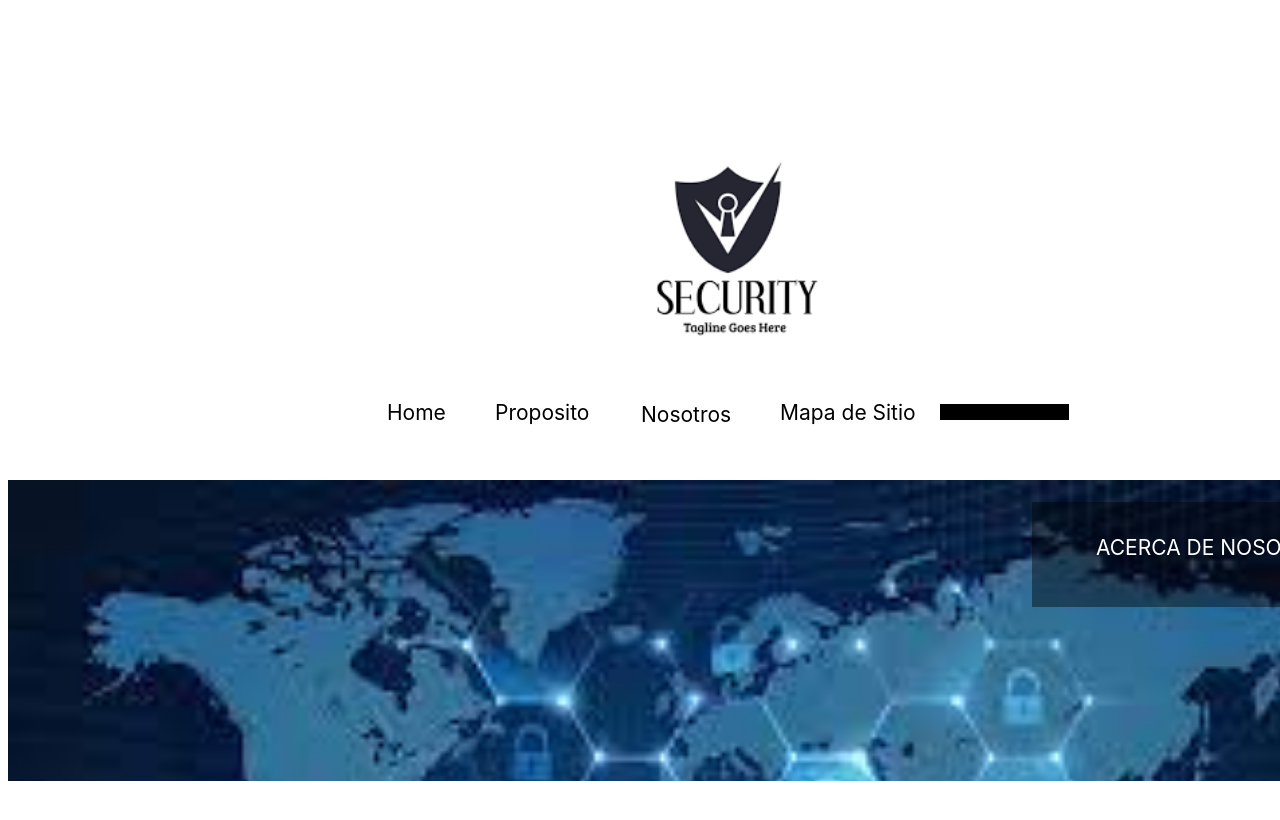
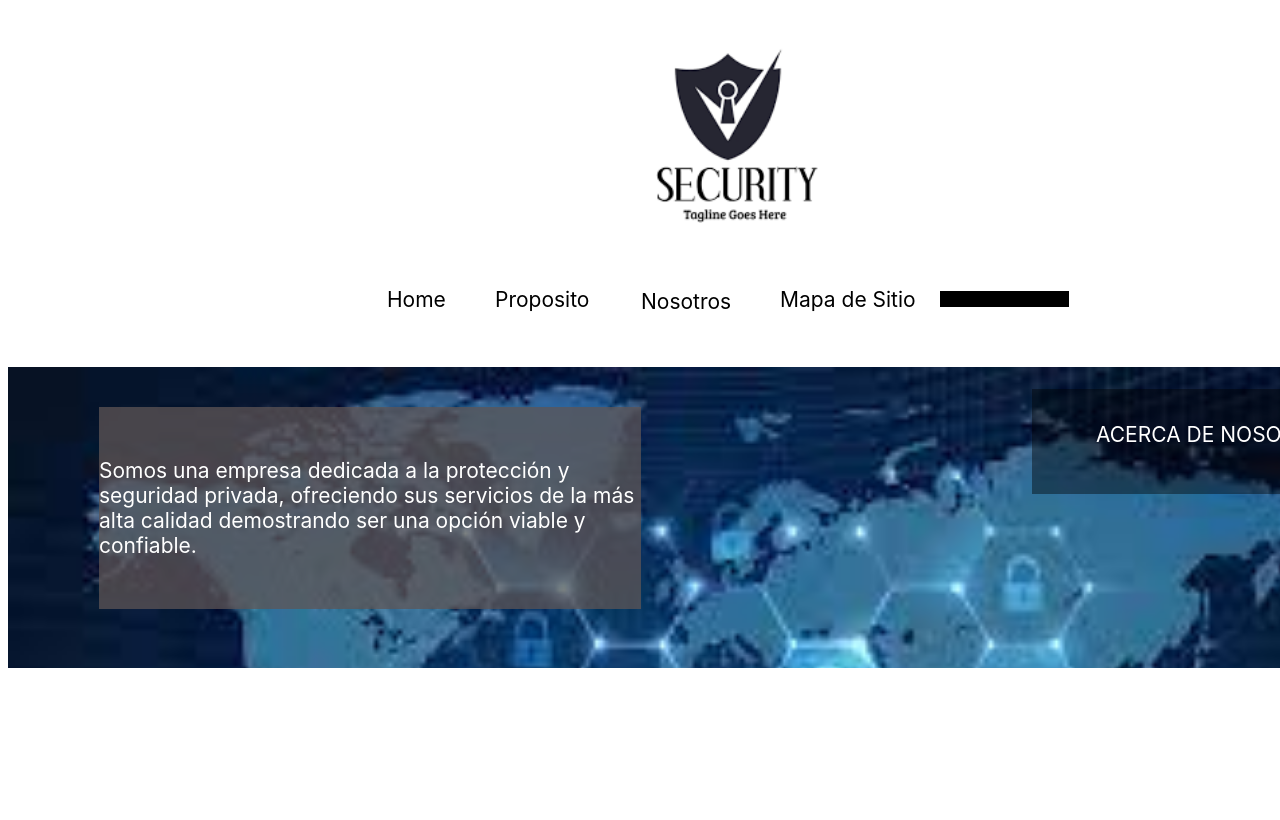
Before and after one commit to joricru/Laboratorio12, a plain HTML site: page index.html in a window 1280 px wide. Shown: the top 820 px of the page. Drawn offline with Linux system fonts and the light colour scheme; files whose address does not match are found by name.

Commit message:
seguridad

```diff
--- a/index.html
+++ b/index.html
@@ -12,6 +12,10 @@
         <div class="e4_7"></div><span  class="e4_8">Proposito</span><span  class="e4_9">Nosotros</span><span  class="e4_11">Mapa de Sitio</span><span  class="e5_13">Home</span>
         <div class="e5_17"></div>
         <div class="e5_18"></div><span  class="e5_20">ACERCA DE NOSOTROS</span>
+        <div class="e8_21"></div><span  class="e8_24">Somos  una empresa dedicada a la protección y
+      seguridad privada, ofreciendo sus servicios de la más
+       alta calidad demostrando ser una opción viable y
+      confiable.</span>
       </div>
 </body>
 </html>
--- a/style.css
+++ b/style.css
@@ -12,7 +12,7 @@
 	height:241px;
 	position:absolute;
 	left:569px;
-	top:113px;
+	top:0px;
 	background-image:url(images/image_1.png);
 	background-repeat:no-repeat;
 	background-size:cover;
@@ -23,7 +23,7 @@
 	height:15.712713241577148px;
 	position:absolute;
 	left:932px;
-	top:396px;
+	top:283px;
 }
 .e4_8 {
 	color:rgba(0, 0, 0, 1);
@@ -31,7 +31,7 @@
 	height:25px;
 	position:absolute;
 	left:487px;
-	top:392px;
+	top:279px;
 	font-family:Inter;
 	text-align:left;
 	font-size:21px;
@@ -43,7 +43,7 @@
 	height:25px;
 	position:absolute;
 	left:633px;
-	top:394px;
+	top:281px;
 	font-family:Inter;
 	text-align:left;
 	font-size:21px;
@@ -55,7 +55,7 @@
 	height:25px;
 	position:absolute;
 	left:772px;
-	top:392px;
+	top:279px;
 	font-family:Inter;
 	text-align:left;
 	font-size:21px;
@@ -67,7 +67,7 @@
 	height:25px;
 	position:absolute;
 	left:379px;
-	top:392px;
+	top:279px;
 	font-family:Inter;
 	text-align:left;
 	font-size:21px;
@@ -78,7 +78,7 @@
 	height:301px;
 	position:absolute;
 	left:0px;
-	top:472px;
+	top:359px;
 	background-image:url(images/image_2.png);
 	background-repeat:no-repeat;
 	background-size:cover;
@@ -89,7 +89,7 @@
 	height:105px;
 	position:absolute;
 	left:1024px;
-	top:494px;
+	top:381px;
 }
 .e5_20 {
 	color:rgba(255, 255, 255, 1);
@@ -97,9 +97,29 @@
 	height:25px;
 	position:absolute;
 	left:1088px;
-	top:527px;
+	top:414px;
 	font-family:Inter;
 	text-align:left;
 	font-size:21px;
 	letter-spacing:0;
 }
+.e8_21 {
+	background-color:rgba(94.77499321103096, 86.48218140006065, 86.48218140006065, 0.7400000095367432);
+	width:542px;
+	height:202px;
+	position:absolute;
+	left:91px;
+	top:399px;
+}
+.e8_24 {
+	color:rgba(255, 255, 255, 1);
+	width:544px;
+	height:100px;
+	position:absolute;
+	left:91px;
+	top:450px;
+	font-family:Inter;
+	text-align:left;
+	font-size:21px;
+	letter-spacing:0;
+}
```
